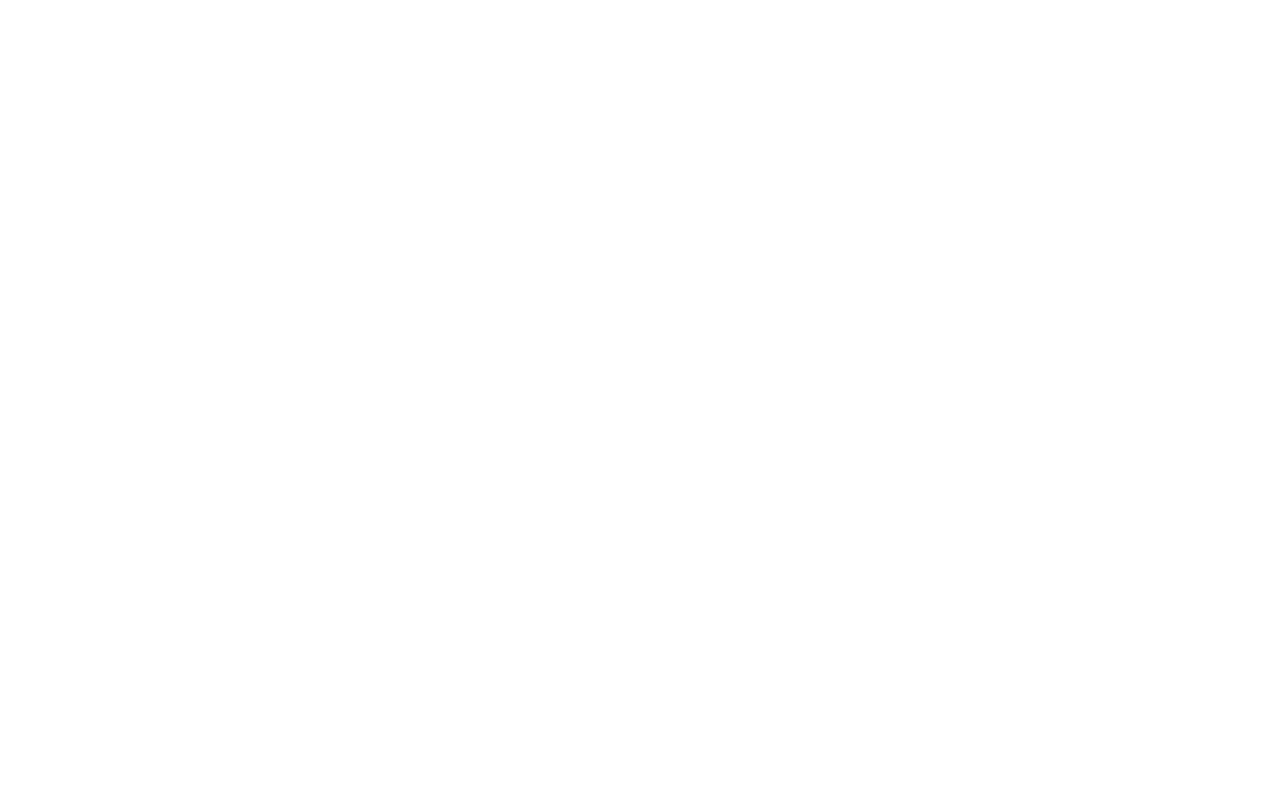
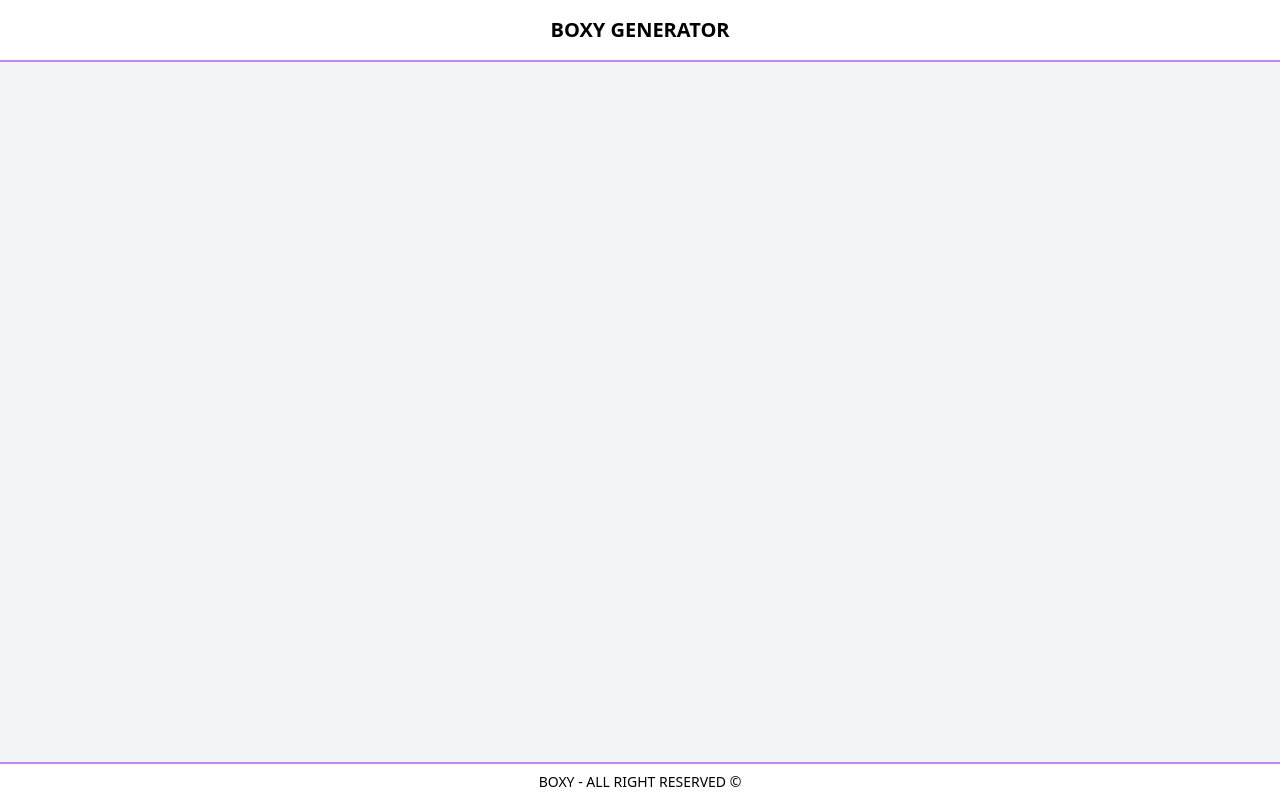
Before and after one commit to SandrineCipolla/BoxyGenerator, a React (Vite) app: page / in a window 1280 px wide. Built offline with nearby package versions, Linux system fonts and the light colour scheme.

Commit message:
app structure

```diff
--- a/src/App.jsx
+++ b/src/App.jsx
@@ -1,7 +1,18 @@
+import Header from "./components/Header";
+import Footer from "./components/Footer";
+
 function App() {
   return (
-    <div>
+    <div className="min-h-screen flex flex-col">
+      <Header />
+      <main
+      className="flex flex-wrap justify-center items-center flex-grow
+      bg-gray-100 px-10 md:flex-nowrap">
 
+        {/* <Creation/>
+        <Visualization/> */}
+      </main>
+      <Footer/>
     </div>
   );
 }
--- /dev/null
+++ b/src/components/Footer.jsx
@@ -0,0 +1,12 @@
+
+export default function Footer() {
+  return (
+    <footer
+    className="p-2 border-t-2 border-purple-400">
+        <p
+    className="text-sm text-center uppercase">
+            Boxy - All right reserved ©
+        </p>
+    </footer>
+  )
+}
--- /dev/null
+++ b/src/components/Header.jsx
@@ -0,0 +1,12 @@
+
+export default function Header() {
+  return (
+    <header
+    className="p-4 border-b-2 border-purple-400">
+        <h1
+        className="text-xl text-center uppercase font-semibold">
+            Boxy Generator
+        </h1>
+    </header>
+  )
+}
```
